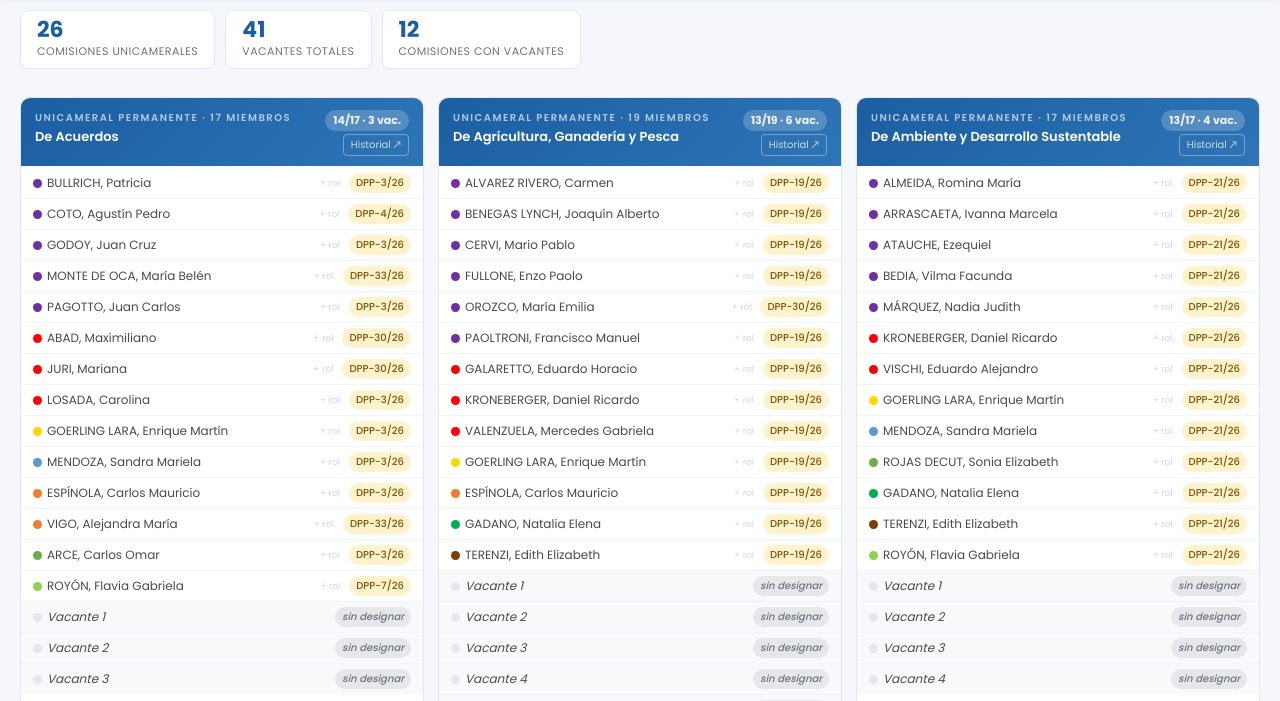
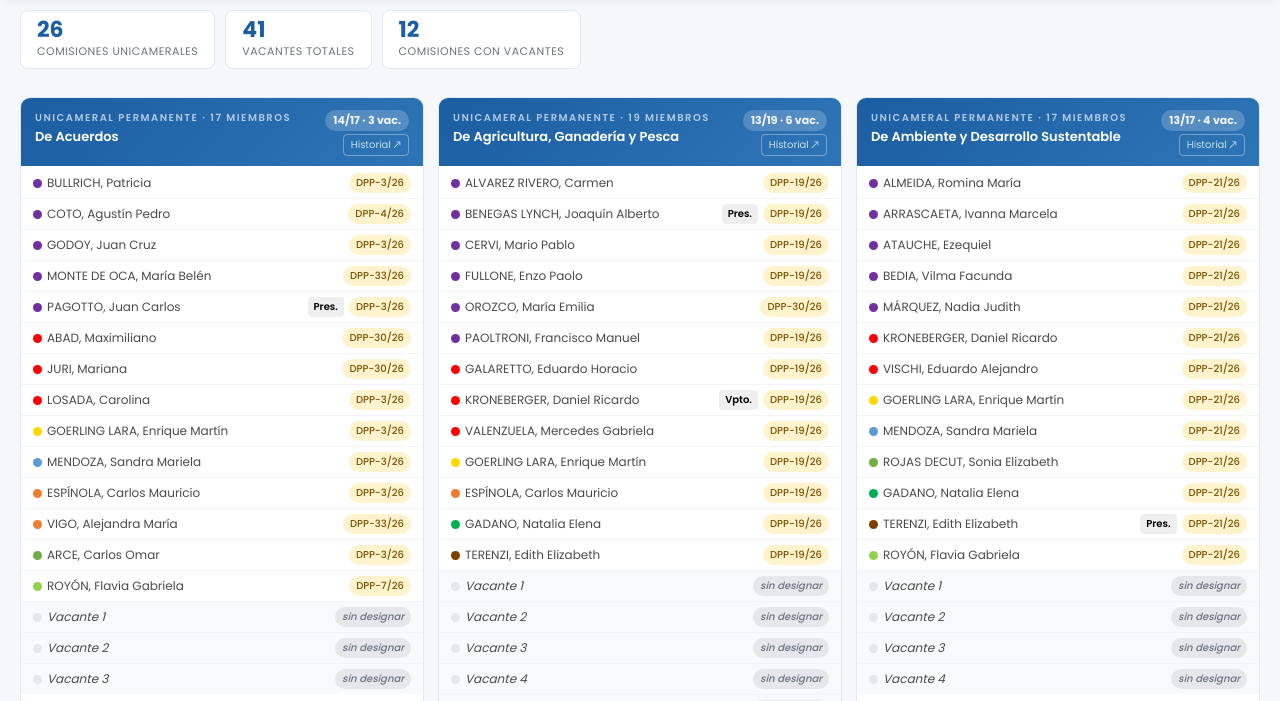
Before and after one commit to bonifaciomariano/comisiones-senado, a plain HTML site: page index.html in a window 1280 px wide. Shown: the part 99-800 px from the top of the page. Drawn offline with nearby package versions, Linux system fonts and the light colour scheme.

Commit message:
Add files via upload

```diff
--- a/index.html
+++ b/index.html
@@ -57,11 +57,6 @@ main{max-width:1700px;margin:0 auto;padding:16px 20px 60px}
 .bloque-dot{width:9px;height:9px;border-radius:50%;flex-shrink:0}
 .member-name{flex:1;color:var(--gray-text)}
 .member-role{font-size:10px;padding:2px 6px;border-radius:4px;font-weight:600;cursor:pointer;flex-shrink:0;border:none;font-family:inherit}
-.role-pres{background:#DBEAFE;color:#1E40AF}
-.role-vice{background:#F3E8FF;color:#7C3AED}
-.role-secr{background:#D1FAE5;color:#065F46}
-.role-empty{font-size:9px;color:#D1D5DB;cursor:pointer;flex-shrink:0;background:none;border:none;font-family:inherit;padding:2px 4px}
-.role-empty:hover{color:#9CA3AF}
 .badge{font-size:10px;padding:2px 7px;border-radius:10px;cursor:pointer;white-space:nowrap;font-weight:500;border:none;font-family:inherit;flex-shrink:0}
 .badge:hover{opacity:.8}
 .badge.changed{background:var(--changed-bg);color:var(--changed-txt);cursor:pointer}
@@ -128,13 +123,6 @@ table.repr tr:hover td{background:#F8FAFF}
 .hl-remove{background:#FEE2E2;color:#991B1B}
 .hl-rewrite{background:var(--blue-light);color:var(--blue)}
 .no-hist{font-size:13px;color:#9CA3AF;text-align:center;padding:14px 0}
-.role-select-grid{display:grid;grid-template-columns:1fr 1fr 1fr;gap:8px;margin-top:12px}
-.role-btn{padding:11px 8px;border-radius:8px;border:2px solid var(--border);cursor:pointer;font-family:inherit;font-size:12px;font-weight:600;text-align:center;transition:all .15s}
-.role-btn.pres{border-color:#3B82F6;background:#DBEAFE;color:#1E40AF}
-.role-btn.vice{border-color:#A855F7;background:#F3E8FF;color:#7C3AED}
-.role-btn.secr{border-color:#22C55E;background:#D1FAE5;color:#065F46}
-.role-btn.clear{border-color:#E5E7EB;background:#F9FAFB;color:#6B7280}
-.role-btn:hover{opacity:.8}
 .empty-state{text-align:center;padding:50px 20px;color:#9CA3AF;font-size:14px}
 
 /* ── PDF EXPORT ── */
@@ -365,12 +353,6 @@ const ALL_COMISIONES = [
   {nombre:'De Turismo', cupo:17},
 ];
 
-let ROLES = {};
-try{ROLES=JSON.parse(localStorage.getItem('com_roles_2026')||'{}');}catch(e){}
-function saveRoles(){try{localStorage.setItem('com_roles_2026',JSON.stringify(ROLES));}catch(e){}}
-function getRoleKey(com,senator){return `${com}||${senator}`;}
-function getRole(com,senator){return ROLES[getRoleKey(com,senator)]||null;}
-function setRole(com,senator,role){const k=getRoleKey(com,senator);if(!role)delete ROLES[k];else ROLES[k]=role;saveRoles();}
 
 const DPP_DATES = {
   '104/25':'16/12/2025','105/25':'16/12/2025','107/25':'17/12/2025',
@@ -965,6 +947,46 @@ const RAW_CHANGES = [
 // ══ AGREGAR NUEVOS DPP AQUÍ ══
 ];
 
+// ── AUTORIDADES_START ──
+const AUTORIDADES = {
+  'De Acuerdos': {pres:'PAGOTTO, Juan Carlos', vice:'', secr:''},
+  'De Agricultura, Ganadería y Pesca': {pres:'BENEGAS LYNCH, Joaquín Alberto', vice:'KRONEBERGER, Daniel Ricardo', secr:''},
+  'De Ambiente y Desarrollo Sustentable': {pres:'TERENZI, Edith Elizabeth', vice:'', secr:''},
+  'De Asuntos Administrativos y Municipales': {pres:'KRONEBERGER, Daniel Ricardo', vice:'MARKS, Ana Inés', secr:''},
+  'De Asuntos Constitucionales': {pres:'COTO, Agustín Pedro', vice:'', secr:''},
+  'De Ciencia y Tecnología': {pres:'', vice:'', secr:''},
+  'De Coparticipación Federal de Impuestos': {pres:'', vice:'', secr:''},
+  'De Defensa Nacional': {pres:'JUEZ, Luis Alfredo', vice:'LINARES, Carlos Alberto', secr:''},
+  'De Deporte': {pres:'', vice:'', secr:''},
+  'De Derechos y Garantías': {pres:'', vice:'', secr:''},
+  'De Economía Nacional e Inversión': {pres:'', vice:'', secr:''},
+  'De Economías Regionales, Economía Social, Micro, Pequeña y Mediana Empresa': {pres:'', vice:'', secr:''},
+  'De Educación y Cultura': {pres:'', vice:'', secr:''},
+  'De Industria y Comercio': {pres:'', vice:'', secr:''},
+  'De Infraestructura, Vivienda y Transporte': {pres:'', vice:'', secr:''},
+  'De Justicia y Asuntos Penales': {pres:'GUZMÁN CORAITA, Gonzalo', vice:'', secr:''},
+  'De Legislación General': {pres:'MÁRQUEZ, Nadia Judith', vice:'BENSUSÁN, Daniel Pablo', secr:''},
+  'De Minería, Energía y Combustibles': {pres:'FAMA, Flavio Sergio', vice:'', secr:''},
+  'De Población y Desarrollo Humano': {pres:'', vice:'', secr:''},
+  'De Presupuesto y Hacienda': {pres:'MONTEVERDE, Agustín Aníbal', vice:'', secr:''},
+  'De Relaciones Exteriores y Culto': {pres:'PAOLTRONI, Francisco Manuel', vice:'', secr:''},
+  'De Salud': {pres:'', vice:'', secr:''},
+  'De Seguridad Interior y Narcotráfico': {pres:'LOSADA, Carolina', vice:'', secr:''},
+  'De Sistemas, Medios de Comunicación y Libertad de Expresión': {pres:'MOISÉS, María Carolina', vice:'', secr:''},
+  'De Trabajo y Previsión Social': {pres:'ALVAREZ RIVERO, Carmen', vice:'', secr:''},
+  'De Turismo': {pres:'JURI, Mariana', vice:'', secr:''},
+};
+// ── AUTORIDADES_END ──
+
+function getRole(com,senator){
+  var a=AUTORIDADES[com];
+  if(!a) return null;
+  if(a.pres&&a.pres===senator) return 'Presidente';
+  if(a.vice&&a.vice===senator) return 'Vicepresidente';
+  if(a.secr&&a.secr===senator) return 'Secretario/a';
+  return null;
+}
+
 // ════════════════════════════════════════════
 //  BUILD STATE — rewrites aplicados en orden cronológico
 //  Clave del fix: cuando se encuentra un rewrite, se aplica
@@ -1064,21 +1086,6 @@ const _roleMap={};
 let _roleIdx=0;
 function _regRole(com,senator){const k=_roleIdx++;_roleMap[k]={com,senator};return k;}
 let _roleCtx={com:'',senator:''};
-function openRoleModal(idx){
-  const ctx=_roleMap[idx];if(!ctx)return;
-  _roleCtx=ctx;
-  const current=getRole(ctx.com,ctx.senator);
-  showModal(`Asignar rol — ${ctx.senator}`,`
-    <p style="font-size:12px;color:#6B7280;margin-bottom:4px">Comisión: <strong>${ctx.com}</strong></p>
-    ${current?`<p style="font-size:11px;color:#6B7280;margin-bottom:12px">Rol actual: <strong>${current}</strong></p>`:'<p style="font-size:11px;color:#9CA3AF;margin-bottom:12px">Sin rol asignado</p>'}
-    <div class="role-select-grid">
-      <button class="role-btn pres" onclick="assignRole('Presidente')">Presidente/a</button>
-      <button class="role-btn vice" onclick="assignRole('Vicepresidente')">Vicepresidente/a</button>
-      <button class="role-btn secr" onclick="assignRole('Secretario/a')">Secretario/a</button>
-      <button class="role-btn clear" onclick="assignRole(null)" style="grid-column:1/-1">Quitar rol</button>
-    </div>`);
-}
-function assignRole(role){setRole(_roleCtx.com,_roleCtx.senator,role);document.getElementById('modalOverlay').classList.remove('open');renderAll();}
 
 function getHistory(comision,senator){return RAW_CHANGES.filter(c=>c.comision===comision&&(c.senador===senator||c.reemplaza===senator));}
 function getComisionHistory(comision){return RAW_CHANGES.filter(c=>c.comision===comision);}
@@ -1136,7 +1143,7 @@ function renderComisiones(search,bloqueFilter,changeFilter){
       const idx=_regRole(c.nombre,m.name);
       const roleHtml=role
         ?`<button class="member-role role-${role==='Presidente'?'pres':role==='Vicepresidente'?'vice':'secr'}" onclick="openRoleModal(${idx})">${role==='Presidente'?'Pres.':role==='Vicepresidente'?'Vpto.':'Secr.'}</button>`
-        :`<button class="role-empty" onclick="openRoleModal(${idx})" title="Asignar rol">+ rol</button>`;
+        :'';
       const badgeHtml=m.changed
         ?`<button class="badge changed" onclick="showMemberHistory(${idx})">DPP-${m.dpp}</button>`
         :`<span class="badge original">original</span>`;
```
